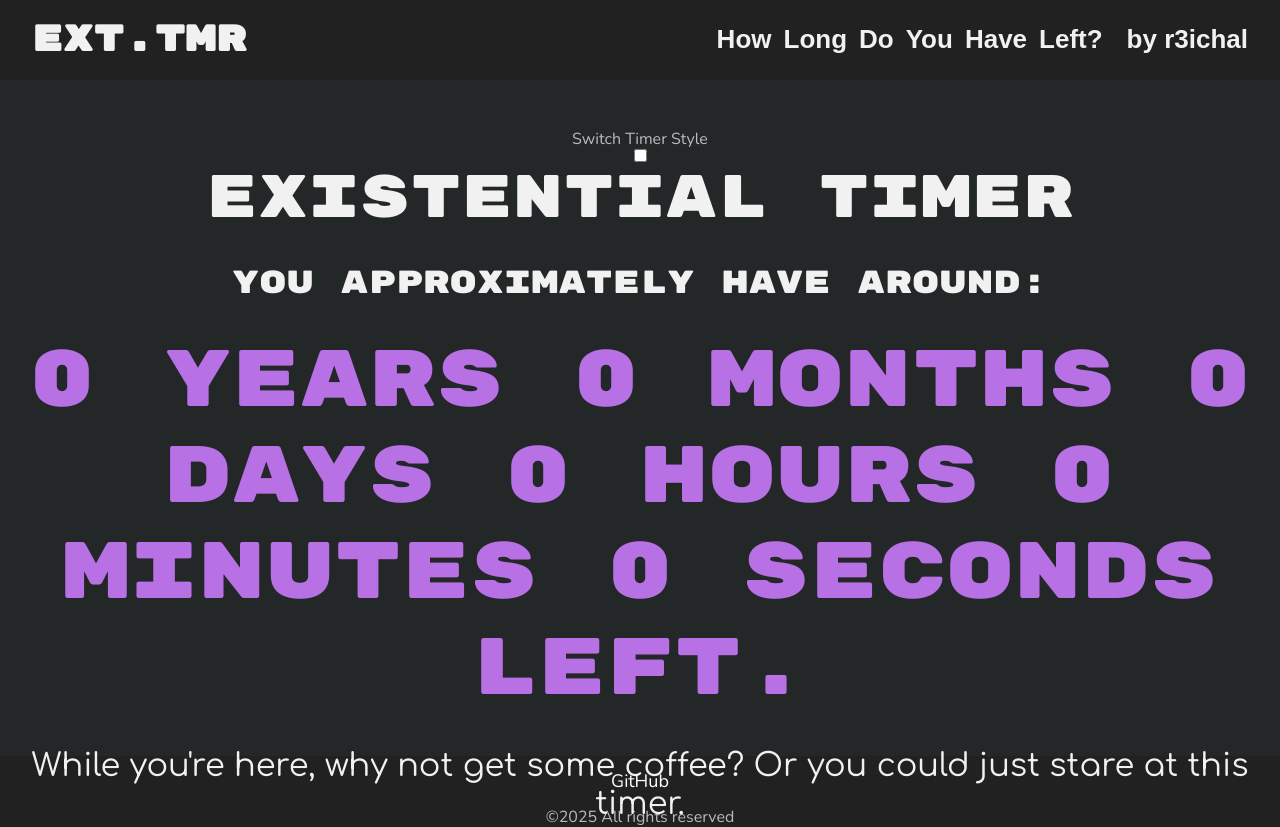
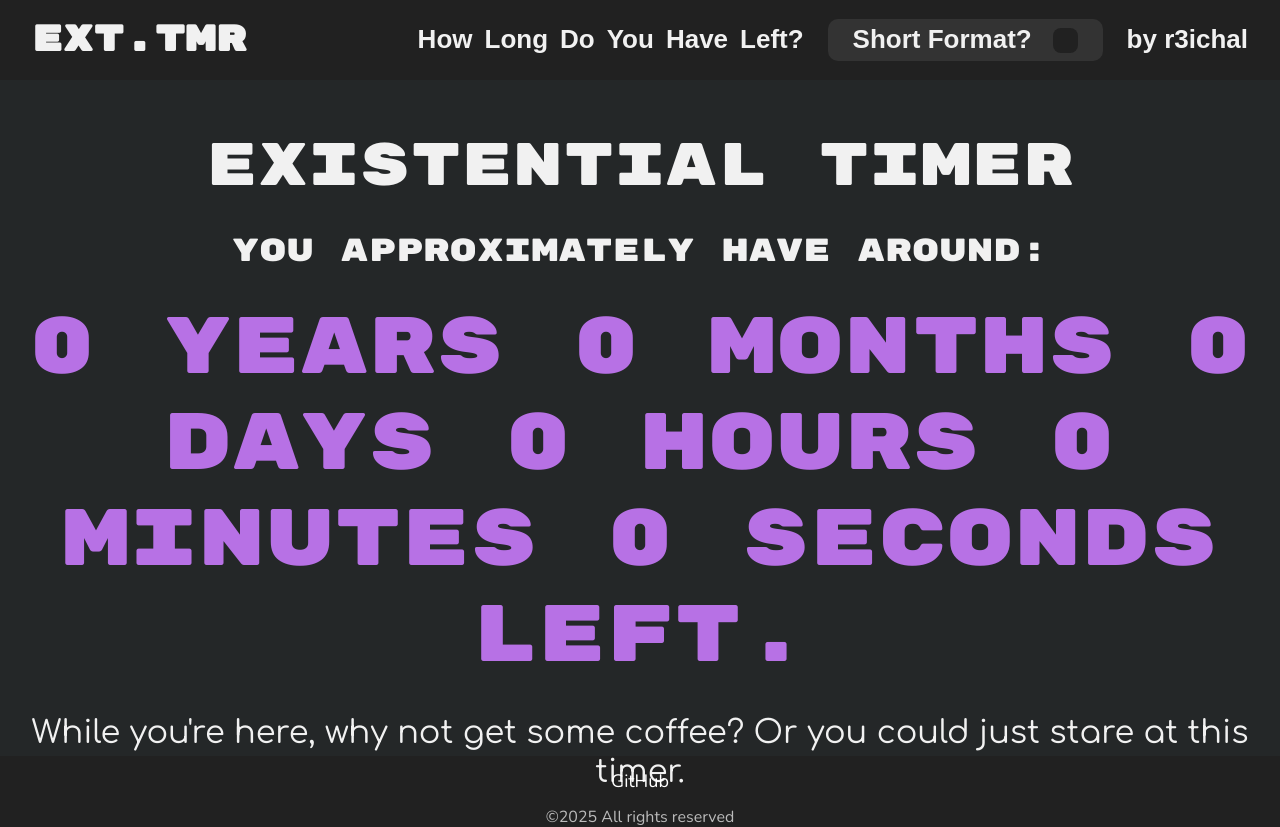
Before and after one commit to r3ichal/existential-timer, a React (Create React App) app: page / in a window 1280 px wide. Shown: the top 827 px of the page. Built offline with nearby package versions, Linux system fonts and the light colour scheme; a web font is replaced by a local one.

Commit message:
09.03.25: > moved checkbox to header and added styles

```diff
--- a/src/components/Header/Header.jsx
+++ b/src/components/Header/Header.jsx
@@ -1,6 +1,21 @@
-import React from "react";
+import React, { useState } from "react";
 import styles from "./Header.module.scss";
+import { useDispatch, useSelector } from "react-redux";
+import { setStyle } from "@store/actions";
+import { getStyle } from "../../store/selectors";
+import classNames from "classnames";
+
 const Header = () => {
+  const dispatch = useDispatch();
+  const initialStyle = useSelector(getStyle);
+  const [isShortFormat, setShortFormat] = useState(initialStyle);
+
+  const toggleStyle = () => {
+    const newStyle = !isShortFormat;
+    setShortFormat(newStyle);
+    dispatch(setStyle(newStyle));
+  };
+
   return (
     <header className={styles.header}>
       <h1 className={styles.header__logo}>EXT.TMR</h1>
@@ -13,7 +28,27 @@ const Header = () => {
         <p className={styles.navLink}>Have</p>
         <p className={styles.navLink}>Left?</p>
         <p className={styles.navLink}></p>
-        <a href="https://github.com/r3ichal" target="_blank" className={styles.navLink}>by r3ichal</a>
+        <button className={styles.navButton} onClick={toggleStyle}>
+          <p htmlFor="timerStyleToggle" className={classNames(styles.navLink, styles["navLink--disabled"]) }>
+            Short Format?
+          </p>
+          <input
+            type="checkbox"
+            id="timerStyleToggle"
+            checked={isShortFormat}
+            onChange={toggleStyle}
+            className={styles.toggleInput}
+          />
+        </button>
+
+        <p className={styles.navLink}></p>
+        <a
+          href="https://github.com/r3ichal"
+          target="_blank"
+          className={styles.navLink}
+        >
+          by r3ichal
+        </a>
       </div>
     </header>
   );
--- a/src/components/Header/Header.module.scss
+++ b/src/components/Header/Header.module.scss
@@ -77,9 +77,9 @@
 
 .navList {
   display: flex;
+  align-items: center;
   gap: 12px;
 }
-
 
 .navLink {
   display: inline-block;
@@ -146,7 +146,6 @@
   }
 }
 
-
 .authLinks {
   display: flex;
   gap: 12px;
@@ -172,6 +171,45 @@
   gap: 4px;
   padding: 12px;
   z-index: 99;
+}
+
+.navButton {
+  width: 275px;
+  padding: 5px 25px;
+  background-color: $background-secondary-dark;
+  border-radius: 10px;
+  display: flex;
+  justify-content: space-between;
+  align-items: center;
+}
+
+.navLink--disabled {
+  cursor: default;
+  color: $text-title-dark;
+  pointer-events: none;
+
+  &:hover {
+    color: $text-title-dark;
+  }
+
+  &::after {
+    transform: scaleX(0);
+  }
+}
+
+.toggleInput {
+  width: 25px;
+  height: 25px;
+  pointer-events: none;
+  background-color: $primary-dark;
+  appearance: none;
+  outline: none;
+  transition: background-color 0.5s ease;
+  border-radius: 8px;
+
+  &:checked {
+    background-color: $secondary;
+  }
 }
 
 .dropdownVisible {
--- a/src/components/Timer/Timer.jsx
+++ b/src/components/Timer/Timer.jsx
@@ -28,10 +28,10 @@ const appendixes = [
 const Timer = () => {
   const dispatch = useDispatch();
   const endDate = useSelector((state) => state.timer.endDate);
+  const isShortFormat = useSelector(getStyle);
   const [randomMessage, setRandomMessage] = useState("");
   const [timeLeft, setTimeLeft] = useState(0);
-  const initialStyle = useSelector(getStyle);
-  const [isShortFormat, setShortFormat] = useState(initialStyle);
+
 
   useEffect(() => {
     const remainingTime = endDate - Date.now();
@@ -93,27 +93,12 @@ const Timer = () => {
     }
   };
 
-  const toggleStyle = () => {
-    const newStyle = !isShortFormat;
-    setShortFormat(newStyle);
-    dispatch(setStyle(newStyle));
-    console.log(timeLeft);
-  };
 
   const reset = () => dispatch(resetTimer());
 
   return (
     <section className={styles.timer}>
-      <label htmlFor="timerStyleToggle" className={styles.toggleLabel}>
-        Switch Timer Style
-      </label>
-      <input
-        type="checkbox"
-        id="timerStyleToggle"
-        checked={isShortFormat}
-        onChange={toggleStyle}
-        className={styles.toggleInput}
-      />
+
       <h1 className={styles.timer__title}>Existential Timer</h1>
       <h1 className={styles.timer__subtitle}>You approximately have around:</h1>
       <p className={styles.timer__time}>
```
